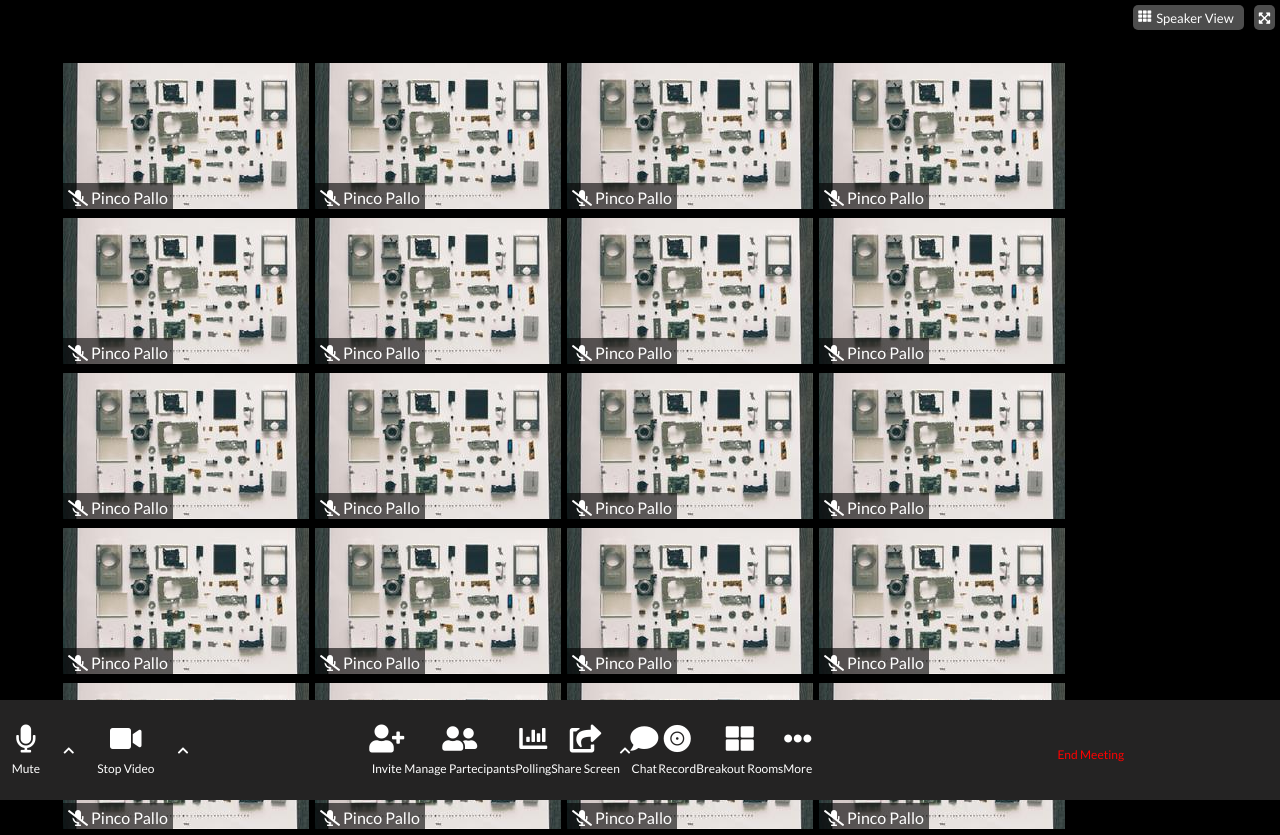
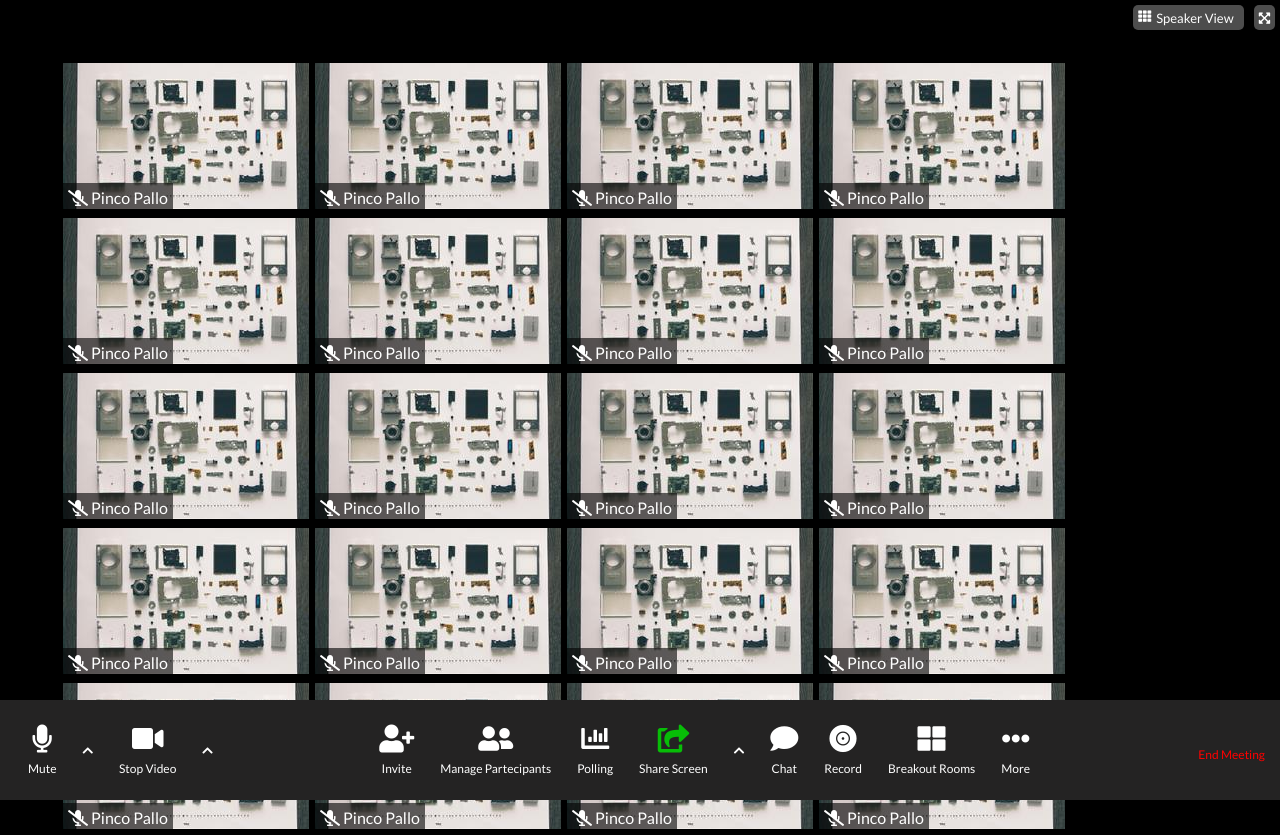
Before and after one commit to FrancescoCina/html-css-zoom, a plain HTML site: page index.html in a window 1280 px wide. Shown: the top 835 px of the page. Drawn offline with Linux system fonts and the light colour scheme.

Commit message:
finito Footer, inserito active sui microfoni dei singoli riquadri e modificato colore div.share-square

```diff
--- a/css/style.css
+++ b/css/style.css
@@ -19,13 +19,6 @@ body{
     color:white;
 }
 
-.w-200{
-    width: 200px;
-}
-
-.w-1000{
-    width: 1000px;
-}
 
 /* ----------------------------- */
 
@@ -40,7 +33,6 @@ header{
     left:0;
     z-index: 1;
     margin-bottom: 100px;
-
     justify-content: flex-end;
 }
 
@@ -67,19 +59,14 @@ header{
     background-color: rgba(255,255,255,0.3);
     height: 25px;
 }
+/* ----------------------------- */
 
-/* ----------------------------- */
 /* MAIN */
 
 main{
     height: calc(200vh - 160px);
     margin: 60px;
-    /* margin-top:60px;
-    margin-left: 60px;
-    margin-right: 60px; */
     flex-wrap: wrap;
-    /* justify-content:space-around; */
-
     align-content: flex-start;
 }
 
@@ -92,8 +79,14 @@ main{
     object-fit: contain;
 }
 
+/* microfono rosso all'Active */
+main .container-image .name-partecipant:active .fas::before{
+    content: "f130";
+    color:red;
+}
+/* ------------------- */
+
 /* NOME IN IMMAGINE PROFILO */
-
 
 .name-partecipant{
     padding: 5px;
@@ -114,11 +107,12 @@ footer{
     position: fixed;
     bottom:0;
     left:0;
+    padding: 0 0 0 15px;
 
 }
 
 .footer-container{
-    justify-content: space-between;
+    justify-content: space-around;
 }
 
 
@@ -126,12 +120,40 @@ footer{
     height: 100px;
     font-size: 12px;
     text-align: center;
-    justify-content: space-around;
+
+
     align-items: center;
 }
 
 .footer-container .col p{
     margin-top: 8px;
+}
+
+
+.footer-container .left {
+    justify-content: flex-start;
+}
+
+.footer-container .right {
+    justify-content: flex-end;
+}
+
+.footer-container .right:hover{
+    background-color: rgba(126, 121, 121, 0.3);
+}
+
+.footer-container .central {
+    flex-grow: 1;
+    width: 500px;
+    justify-content: center;
+}
+
+.footer-container .central .share-square .fa-share-square{
+  color: rgb(7, 189, 7);
+}
+
+.footer-container .col div{
+    margin:13px;
 }
 
 .fa-microphone,
@@ -147,10 +169,7 @@ footer{
     font-size: 28px;
 }
 
-.footer-container col:last-child{
-    background-color: rgba(126, 121, 121, 0.3);
-}
-
 .leave-room{
     color: red;
+    padding: 0 15px;
 }
--- a/index.html
+++ b/index.html
@@ -390,7 +390,7 @@
     <footer>
        <div class="footer-container for-flex">
             <!-- COLONNA A SINISTRA -->
-            <div class="col w-200 for-flex">
+            <div class="col left for-flex">
                 <div class="mute">
                     <i class="fas fa-microphone"></i>
                     <p>Mute</p>
@@ -407,13 +407,12 @@
                 </div>
             </div>
             <!-- COLONNA CENTRALE -->
-            <div class="col w-1000 for-flex">
-                <div class="col for-flex">
+            <div class="col central for-flex">
                 <div class="add-user">
                     <i class="fas fa-user-plus"></i>
                     <p>Invite</p>
                 </div>
-                <div class="tow-users">
+                <div class="two-users">
                     <i class="fas fa-user-friends"></i>
                     <p>Manage Partecipants</p>
                 </div>
@@ -446,7 +445,7 @@
                 </div>
             </div>
             <!-- COLONNA A DESTRA -->
-            <div class="col w-200 for-flex">
+            <div class="col right for-flex">
                 <p class="leave-room">End Meeting</p>
             </div>
         </div>
```
